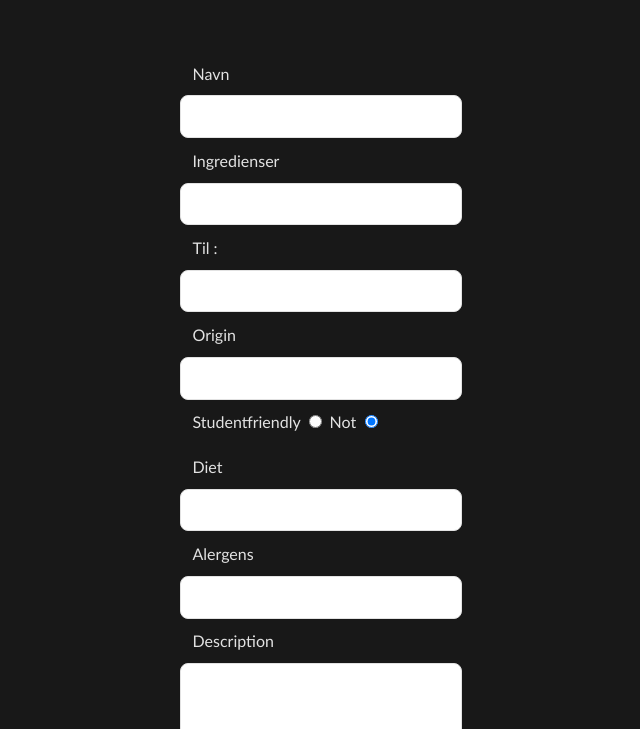
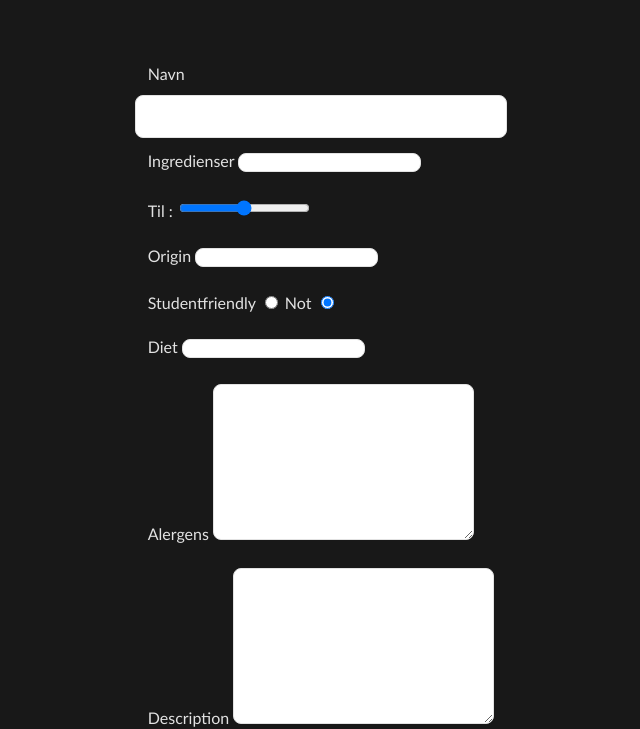
Before and after one commit to SmoIIy/formcontrols, a plain HTML site: page index.html in a window 1280 px wide. Shown: the part 71-800 px from the top of the page, without its empty margins (319-959 px from the left). Drawn offline with Linux system fonts and the light colour scheme.

Commit message:
Form updateret

```diff
--- a/index.html
+++ b/index.html
@@ -13,16 +13,32 @@
         <label for="name">Navn</label>
         <input type="text" name="name" id="name">
 
-        <label for="ingredients">Ingredienser</label>
+       <div class="form-group">
+            <label for="ingredients">
+                Ingredienser
                 <input type="text" name="ingredients" id="ingredients">
+            </label>
 
+       </div>
+
+      <div class="form-group">
             <label for="serves">Til :</label>
-        <input type="number" name="serves" id="serves">
+            <input type="range"
+            step="1"
+            min="1"
+            max="5"
+            value="3"
+            list="al"
+            id="serves"
+            name="serves"/>
+      </div>
 
+        <div class="form-group">
             <label for="origin">Origin</label>
             <input type="text" name="origin" id="origin">
+        </div>
 
-        <div>
+        <div class="form-group">
             <label for="studentfriendly">Studentfriendly
                 <input type="radio" name="studentfriendly" id="studentfriendly" value="true">
             </label>
@@ -31,14 +47,30 @@
             </label>
         </div>
 
-        <label for="diet">Diet</label>
+        <div class="form-group">
+            <label for="diet">
+                Diet
                 <input type="text" name="diet" id="diet">
-        <label for="diet">Alergens</label>
-        <input type="text" name="allergens" id="allergens">
+            </label>
+
+        </div>
+
+        <div class="form-group">
+            <label for="allergens">
+                Alergens
+                <textarea name="allergens" id="allergens" cols="30" rows="10"></textarea>
+            </label>
+
+        </div>
 
 
-        <label for="description">Description</label>
+        <div class="form-group">
+            <label for="description">
+                Description
                 <textarea name="description" id="description" cols="30" rows="10"></textarea>
+            </label>
+
+        </div>
 
         <input type="submit" value="Gem">
     </form>
```
Lines whose indentation alone changed are shown as unchanged.
